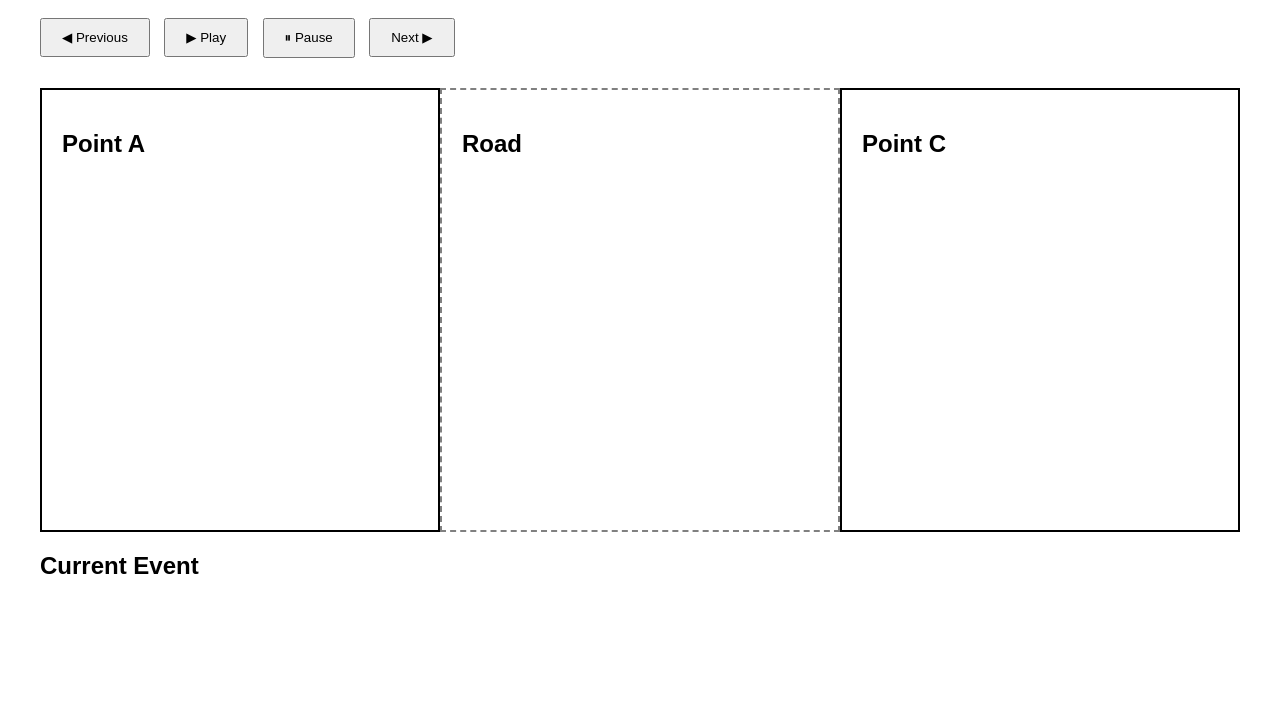
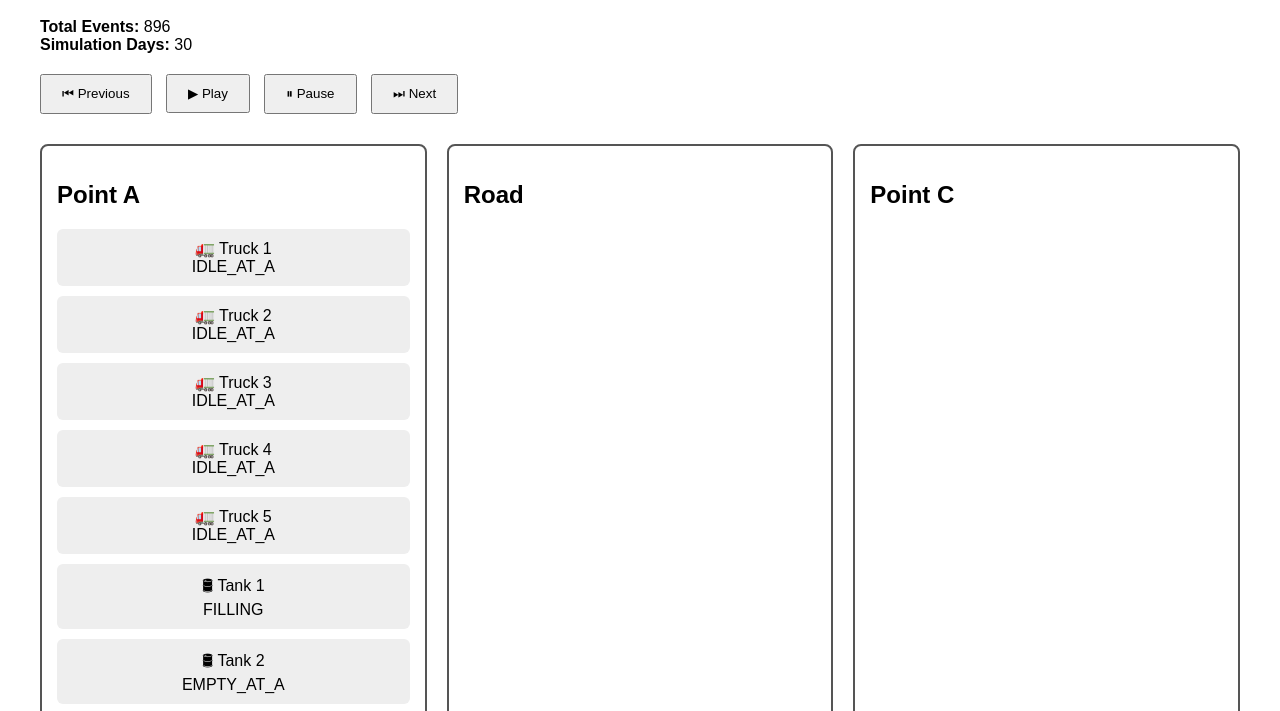
Before and after one commit to Chisman001/logistics-simulation, a plain HTML site: page visualizer/index.html in a window 1280 px wide. Shown: the part 80-791 px from the top of the page. Drawn offline with Linux system fonts and the light colour scheme.

Commit message:
introduced WorldState and decouple renderer from CSV events
- Added WorldState to manage simulation state
- Moved truck and tank parsing into WorldState
- Updated Player to maintain and render current state
- Refactored Renderer to render WorldState instead of raw CSV events
- Removed direct CSV dependency from rendering pipeline
- Fixed duplicate render calls causing replay errors
- Simplified replay architecture for future animations

```diff
--- a/visualizer/app.js
+++ b/visualizer/app.js
@@ -8,12 +8,10 @@ async function main() {
 
     player.loadEvents(events);
 
-    document.getElementById("eventCount").innerHTML = `
+    document.getElementById("summary").innerHTML = `
         <strong>Total Events:</strong> ${events.length}<br>
         <strong>Simulation Days:</strong> ${events[events.length - 1].Day}
     `;
 
-    renderer.render(player.currentEvent());
-
 }
 main()
--- a/visualizer/index.html
+++ b/visualizer/index.html
@@ -13,38 +13,27 @@
 <div id="summary"></div>
 
 <div id="controls">
-
-    <button id="prev">◀ Previous</button>
+    <button id="previous">⏮ Previous</button>
     <button id="play">▶ Play</button>
     <button id="pause">⏸ Pause</button>
-    <button id="next">Next ▶</button>
-
+    <button id="next">⏭ Next</button>
 </div>
 
 <div id="world">
 
-    <div class="station">
-
+    <div class="location">
         <h2>Point A</h2>
-
         <div id="pointA"></div>
-
     </div>
 
-    <div class="road">
-
+    <div class="location">
         <h2>Road</h2>
-
         <div id="road"></div>
-
     </div>
 
-    <div class="station">
-
+    <div class="location">
         <h2>Point C</h2>
-
         <div id="pointC"></div>
-
     </div>
 
 </div>
@@ -54,6 +43,7 @@
 <div id="currentEvent"></div>
 
 <script src="parser.js"></script>
+<script src="state.js"></script>
 <script src="renderer.js"></script>
 <script src="player.js"></script>
 <script src="app.js"></script>
--- a/visualizer/player.js
+++ b/visualizer/player.js
@@ -1,6 +1,9 @@
 class Player {
 
-    constructor() {
+    constructor(renderer) {
+        this.renderer = renderer;
+
+        this.state = new WorldState();
         this.currentFrame = 0;
         this.events = [];
         this.playing = false;
@@ -10,10 +13,19 @@ class Player {
     loadEvents(data) {
         this.events = data;
         this.currentFrame = 0;
+        this.update();
     }
 
     currentEvent() {
         return this.events[this.currentFrame];
+    }
+
+    update() {
+
+        this.state.load(this.currentEvent());
+
+        this.renderer.render(this.state);
+
     }
 
     nextFrame() {
@@ -25,7 +37,8 @@ class Player {
 
         this.currentFrame++;
 
-        render(this.currentEvent());
+        this.update();
+
     }
 
     previousFrame() {
@@ -35,7 +48,8 @@ class Player {
 
         this.currentFrame--;
 
-        render(this.currentEvent());
+        this.update();
+
     }
 
     play() {
@@ -62,5 +76,3 @@ class Player {
     }
 
 }
-
-const player = new Player();
--- a/visualizer/renderer.js
+++ b/visualizer/renderer.js
@@ -1,43 +1,87 @@
 class Renderer {
 
-    render(event) {
+    render(state) {
+        console.log(state);
+        console.log(state.trucks);
+        const trucks = state.trucks;
+        const tanks = state.tanks;
 
-        let html = "";
+        const pointA = document.getElementById("pointA");
+        const road = document.getElementById("road");
+        const pointC = document.getElementById("pointC");
 
-        html += `<h3>Time ${event.Time}</h3>`;
-        html += `<p>Day ${event.Day}</p>`;
-        html += `<p>${event.Event}</p>`;
+        pointA.innerHTML = "";
+        road.innerHTML = "";
+        pointC.innerHTML = "";
 
-        html += "<hr>";
+        this.renderTrucks(trucks, pointA, road, pointC);
 
-        html += "<h2>Truck Heads</h2>";
+        this.renderTanks(tanks, pointA, road, pointC);
 
-        for(const key in event){
+        document.getElementById("currentEvent").innerHTML =
+        `
+        <strong>Time:</strong> ${state.time}<br>
+        <strong>Day:</strong> ${state.day}<br>
+        <strong>Event:</strong> ${state.event}
+        `;
+    }
 
-            if(key.startsWith("Truck ")){
+    renderTrucks(trucks, pointA, road, pointC) {
 
-                html += `<p>${key}: ${event[key]}</p>`;
+        for(const truck of trucks){
+            console.log(truck);
+            const div = document.createElement("div");
 
+            div.className = "vehicle";
+
+            div.innerHTML =
+                `🚛 Truck ${truck.id}<br>${truck.state}`;
+
+            switch(truck.location){
+
+                case "POINT_A":
+                    pointA.appendChild(div);
+                    break;
+
+                case "POINT_C":
+                    pointC.appendChild(div);
+                    break;
+
+                default:
+                    road.appendChild(div);
             }
 
         }
 
-        html += "<hr>";
+    }
 
-        html += "<h2>Tanks</h2>";
+    renderTanks(tanks, pointA, road, pointC){
 
-        for(const key in event){
+        for(const tank of tanks){
 
-            if(key.startsWith("Tank ")){
+            const div = document.createElement("div");
 
-                html += `<p>${key}: ${event[key]}</p>`;
+            div.className = "vehicle";
 
+            div.innerHTML =
+                `🛢 Tank ${tank.id}<br>${tank.state}`;
+
+            switch(tank.location){
+
+                case "POINT_A":
+                    pointA.appendChild(div);
+                    break;
+
+                case "POINT_C":
+                    pointC.appendChild(div);
+                    break;
+
+                default:
+                    road.appendChild(div);
             }
 
         }
 
-        document.getElementById("currentEvent").innerHTML = html;
-
     }
 
 }
--- /dev/null
+++ b/visualizer/state.js
@@ -0,0 +1,55 @@
+class WorldState {
+
+    constructor() {
+
+        this.time = 0;
+        this.day = 1;
+        this.event = "";
+
+        this.trucks = [];
+        this.tanks = [];
+
+    }
+
+    load(event) {
+
+    this.time = Number(event.Time);
+    this.day = Number(event.Day);
+    this.event = event.Event;
+
+    this.trucks = [];
+    this.tanks = [];
+
+    for (const key in event) {
+
+        if (key.startsWith("Truck ")) {
+
+            const parts = event[key].split("|");
+
+            this.trucks.push({
+                id: parseInt(key.replace("Truck ", "")),
+                state: parts[0].trim(),
+                location: parts[1].trim(),
+                tank: parts[2].replace("Tank:", "").trim()
+            });
+
+        }
+
+        if (key.startsWith("Tank ")) {
+
+            const parts = event[key].split("|");
+
+            this.tanks.push({
+                id: parseInt(key.replace("Tank ", "")),
+                state: parts[0].trim(),
+                location: parts[1].trim(),
+                truck: parts[2].replace("Truck:", "").trim()
+            });
+
+        }
+
+    }
+        console.log(this.trucks);
+        console.log(this.tanks);
+    }
+}
--- a/visualizer/style.css
+++ b/visualizer/style.css
@@ -55,3 +55,43 @@ button{
     background:#eeeeee;
 
 }
+
+#world{
+
+    display:flex;
+
+    justify-content:space-between;
+
+    gap:20px;
+
+    margin-top:30px;
+
+}
+
+.location{
+
+    flex:1;
+
+    min-height:500px;
+
+    border:2px solid #555;
+
+    border-radius:8px;
+
+    padding:15px;
+
+}
+
+.vehicle{
+
+    background:#eeeeee;
+
+    margin-bottom:10px;
+
+    padding:10px;
+
+    border-radius:6px;
+
+    text-align:center;
+
+}
```
